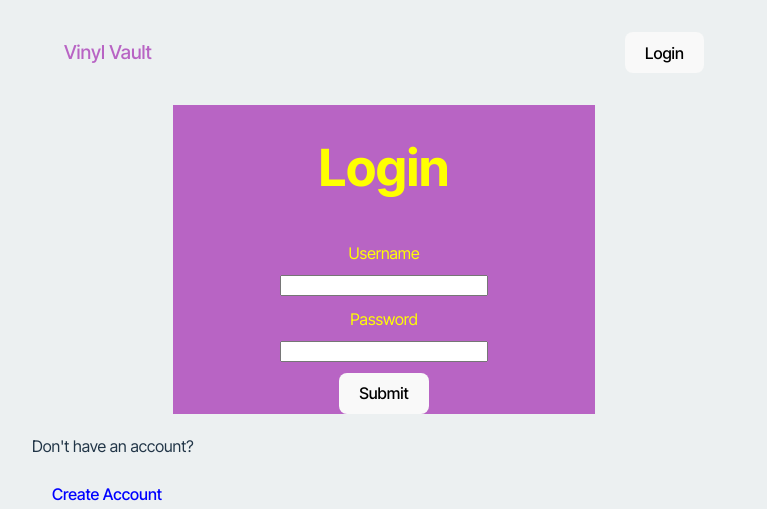
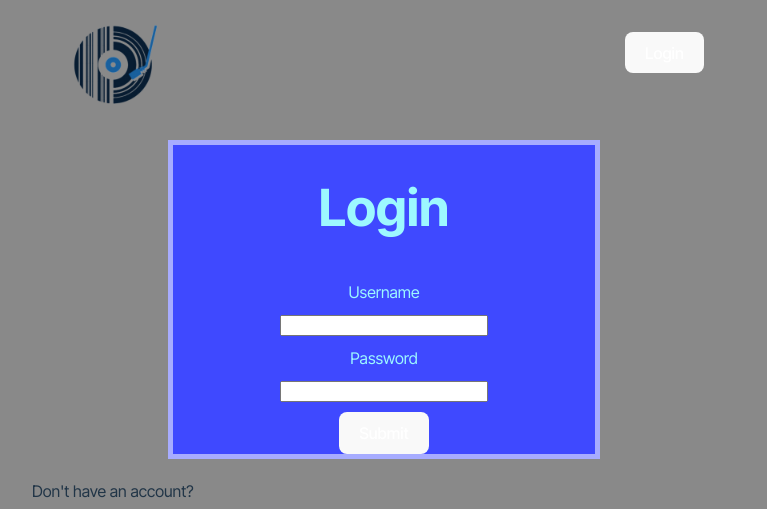
Before and after one commit to KatanaFinKoi/Vinyl-Vault, a React (Vite) app in the folder client/: page / in a window 1280 px wide. Shown: the top 509 px of the page, without its empty margins (256-1023 px from the left). Built offline with nearby package versions, Linux system fonts and the light colour scheme; no server answers.

Commit message:
updates to styling and added vinyl vault logo

```diff
--- a/client/src/components/Navbar.tsx
+++ b/client/src/components/Navbar.tsx
@@ -1,6 +1,7 @@
 import { useState, useEffect } from 'react';
 import { Link } from 'react-router-dom';
 import auth from '../utils/auth';
+import VinylLogo from '../assets/VinylLogo.png';
 
 const Navbar = () => {
   const [ loginCheck, setLoginCheck ] = useState(false);
@@ -19,7 +20,7 @@ const Navbar = () => {
   return (
     <div className='nav'>
       <div className='nav-title'>
-        <Link to='/'>Vinyl Vault</Link>
+        <Link to='/'><img src={VinylLogo} className="VinylLogo"/></Link>
       </div>
       <ul>
       {
--- a/client/src/index.css
+++ b/client/src/index.css
@@ -27,15 +27,15 @@ input:-moz-placeholder {
 
 a {
   font-weight: 500;
-  color: #000000;
+  color: #ffffff;
   text-decoration: inherit;
 }
 a:hover {
-  color: #535bf2;
+  color: #8aeaff;
 }
 
 body {
-  background: #ECF0F1;
+  background: #898989;
   background-size: cover;
   background-repeat: no-repeat no-repeat;
   background-position: center center;
@@ -57,12 +57,13 @@ button {
   font-size: 1em;
   font-weight: 500;
   font-family: inherit;
-  background-color: #1a1a1a;
+  background-color: #001df9;
+  color: #ffffff;
   cursor: pointer;
   transition: border-color 0.25s;
 }
 button:hover {
-  border-color: #646cff;
+  border-color: #959aff;
 }
 button:focus,
 button:focus-visible {
@@ -108,7 +109,7 @@ tbody tr:nth-child(odd) {
 }
 
 .nav-title a {
-  color: #b864c4;
+  color: rgb(157, 248, 255);
 }
 
 .nav-item {
@@ -186,7 +187,8 @@ tbody tr:nth-child(odd) {
 .form {
   width: 60%;
   height: 80%;
-  background-color: #b864c4;
+  background-color: #3f49ff;
+  border: 5px solid #a7acff;
   margin: auto;
   display: flex;
   flex-direction: column;
@@ -195,7 +197,7 @@ tbody tr:nth-child(odd) {
 }
 
 .form > h1, .form > label {
-  color: yellow;
+  color: rgb(157, 248, 255);
 }
 
 .form > input {
@@ -258,3 +260,8 @@ tbody tr:nth-child(odd) {
     background-color: #f9f9f9;
   }
 }
+
+.VinylLogo {
+  width: 100px;
+  height: auto;
+}
```
Also changed, not shown: client/src/pages/albumDetails.tsx (+61 -61 lines).
